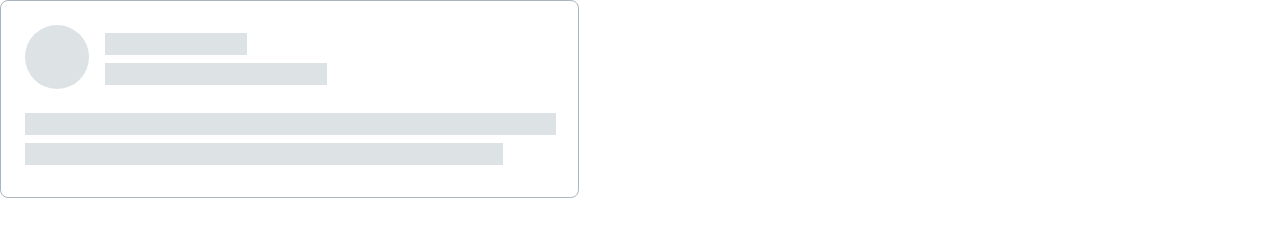
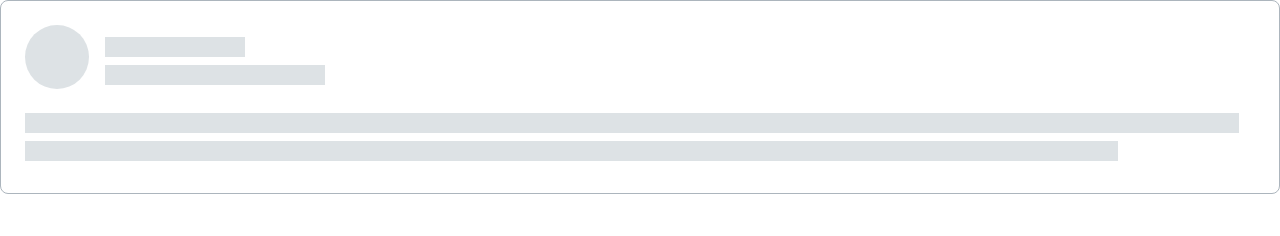
Before and after one commit to js-tasks-ru/htmlcss-20230530_prasolovp-s, a website: page 04-lection2/02-skeleton/index.html in a window 1280 px wide. Drawn offline with Linux system fonts and the light colour scheme.

Commit message:
Correction

```diff
--- a/04-lection2/02-skeleton/index.html
+++ b/04-lection2/02-skeleton/index.html
@@ -6,23 +6,18 @@
         <link rel="stylesheet" href="./skeleton.css">
     </head>
     <body>
-        <div class="wrapper">
         <div class="skeleton">
-                <div class="imgName__wrapper">
-
+            <div class="skeleton__top">
                 <div class="skeleton__img"></div>
-
-                    <div class="titleName__wrapper">
+                <div class="skeleton__box">
                     <div class="skeleton__content skeleton__content_35"></div>
                     <div class="skeleton__content skeleton__content_55"></div>
                 </div>
             </div>
-
-                <div class="content__wrapper">
+            <div class="skeleton__bottom">
                 <div class="skeleton__content skeleton__content_100"></div>
                 <div class="skeleton__content skeleton__content_90"></div>
             </div>
         </div>
-        </div>
     </body>
 </html>
--- a/04-lection2/02-skeleton/skeleton.css
+++ b/04-lection2/02-skeleton/skeleton.css
@@ -1,20 +1,31 @@
-.wrapper{
-    width: 579px;
-}
-
 .skeleton{
     border: 1px solid var(--grey-3);
     border-radius: 8px;
-    background-color: var(--white);
+    background-color: rgba(255, 255, 255, 1);
     display: flex;
     flex-direction: column;
-    padding: 24px;
+    padding: 24px 40px 32px 24px;
 }
 
-.imgName__wrapper{
+.skeleton__top{
     display: flex;
     flex-direction: row;
     justify-content: flex-start;
+    align-items: center;
+}
+
+.skeleton__box{
+    display: flex;
+    flex-direction: column;
+    /* justify-content: center; */
+    width: 400px;
+    padding-top: 8px;
+}
+
+.skeleton__bottom{
+    display: flex;
+    flex-direction: column;
+    margin-top: 24px;
 }
 
 .skeleton__img{
@@ -22,21 +33,17 @@
     border-radius: 50%;
     height: 64px;
     width:  64px;
-    margin: 0 16px 24px 0;
-}
-
-.titleName__wrapper{
-    display: flex;
-    flex-direction: column;
-    width: 400px;
-    padding-top: 8px;
+    margin: 0 16px 0 0;
 }
 
 .skeleton__content{
     background-color: var(--grey-2);
     height: 20px;
-    border: 1px solid var(--grey-2);
     margin-bottom: 8px;
+}
+
+.skeleton__content:last-child {
+    margin-bottom: 0;
 }
 
 .skeleton__content_100{
@@ -54,8 +61,3 @@
 .skeleton__content_35{
     width: 35%;
 }
-
-.content__wrapper{
-    display: flex;
-    flex-direction: column;
-}
```
Lines whose indentation alone changed are shown as unchanged.
